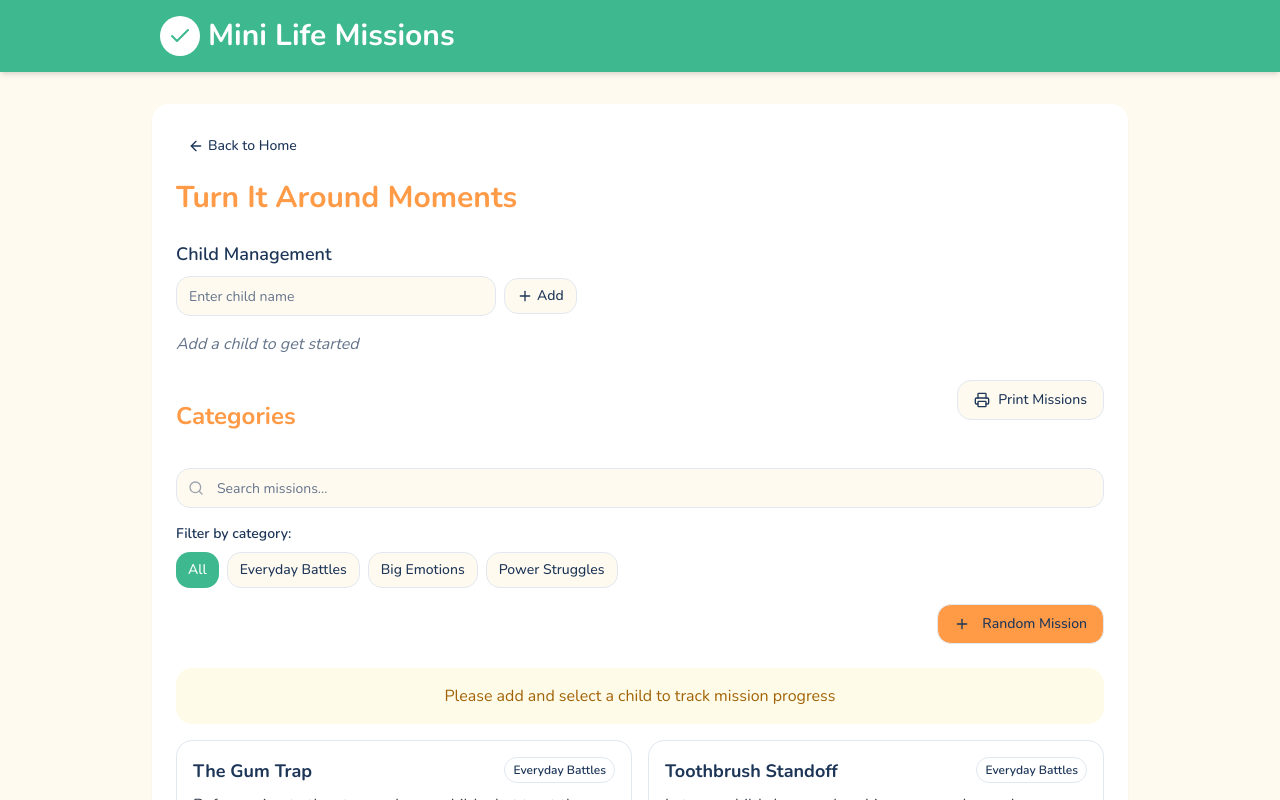
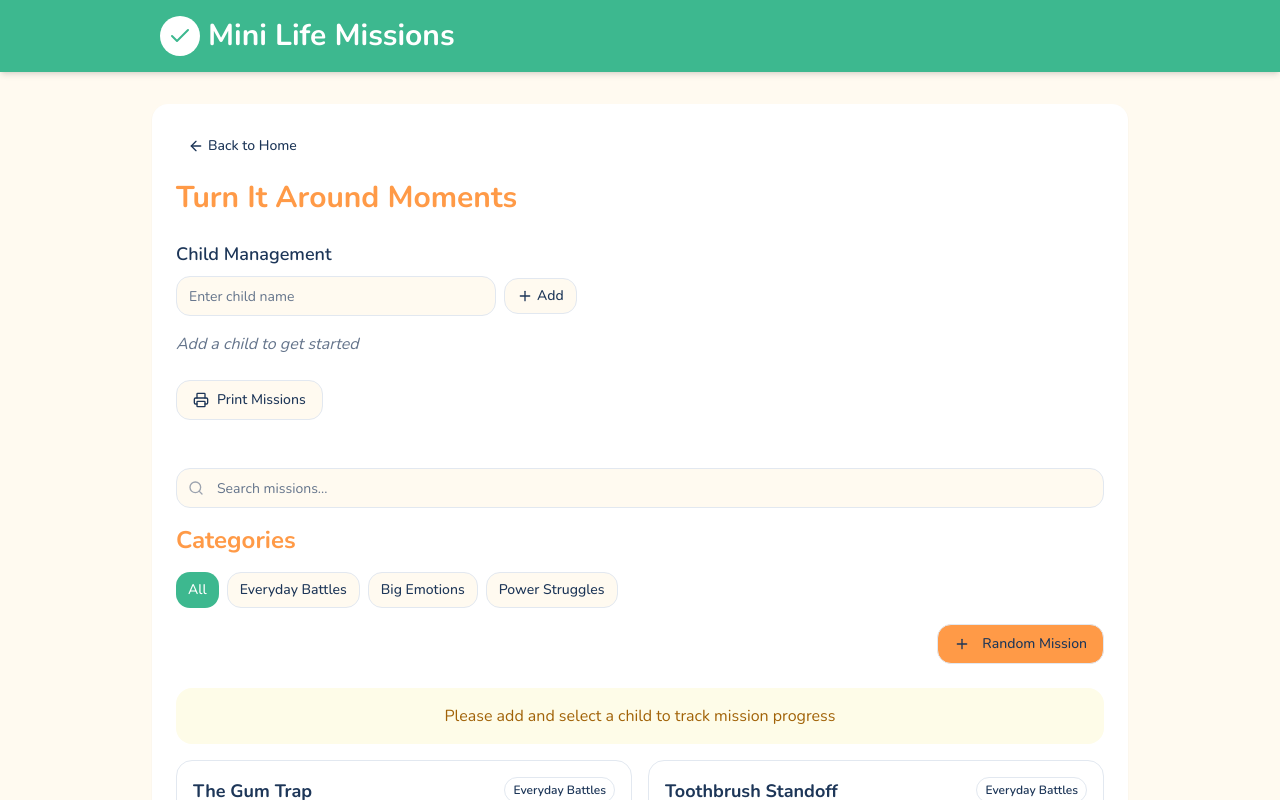
Before and after one commit to ouiexperience/mini-life-missions-hq, a React (Vite) app: page /turn-it-around in a window 1280 px wide. Shown: the top 800 px of the page. Built offline with nearby package versions, Linux system fonts and the light colour scheme.

Commit message:
Move categories closer to search
Move the categories filter section closer to the search bar in the TurnAroundMissionBrowser component.

```diff
--- a/src/components/TurnAroundMissionBrowser.tsx
+++ b/src/components/TurnAroundMissionBrowser.tsx
@@ -62,7 +62,7 @@ const TurnAroundMissionBrowser: React.FC = () => {
         </div>
 
         <div className="flex flex-col gap-2">
-          <div className="text-sm font-semibold">Filter by category:</div>
+          <h2 className="text-2xl font-bold text-secondary mb-2">Categories</h2>
           <div className="flex flex-wrap gap-2">
             <Button
               variant={selectedCategory === null ? "default" : "outline"}
--- a/src/pages/PickAndLearn.tsx
+++ b/src/pages/PickAndLearn.tsx
@@ -31,7 +31,6 @@ const PickAndLearn: React.FC = () => {
               <ChildSelector />
 
               <div className="flex justify-between items-center mb-4">
-                <h2 className="text-2xl font-bold text-primary">Categories</h2>
                 <PrintOptions />
               </div>
 
--- a/src/pages/TurnItAround.tsx
+++ b/src/pages/TurnItAround.tsx
@@ -31,7 +31,6 @@ const TurnItAround: React.FC = () => {
               <ChildSelector />
 
               <div className="flex justify-between items-center mb-4">
-                <h2 className="text-2xl font-bold text-secondary">Categories</h2>
                 <TurnAroundPrintOptions />
               </div>
 
```
